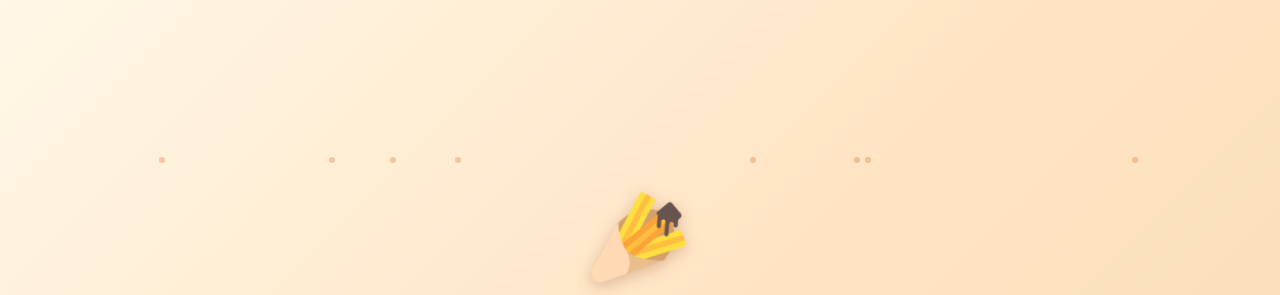
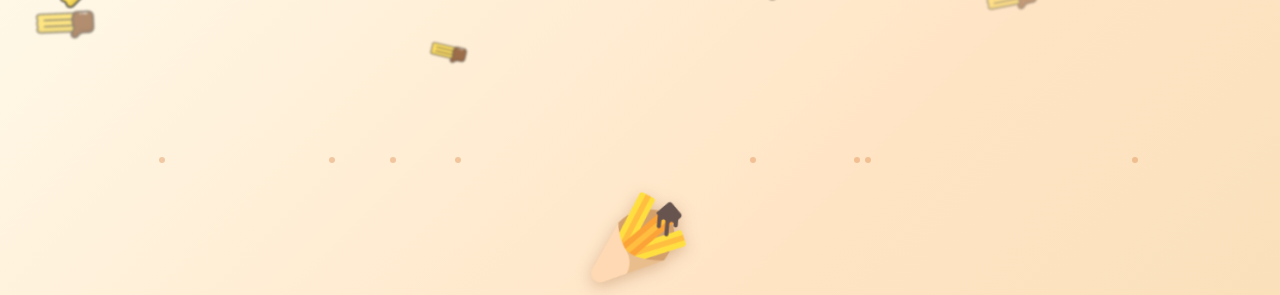
Before and after one commit to kacan98/churos, a website built with Vite: page index.html in a window 1280 px wide. Shown: the top 295 px of the page. Built offline with nearby package versions, Linux system fonts and the light colour scheme.

Commit message:
Falling churos

```diff
--- a/src/main.ts
+++ b/src/main.ts
@@ -10,9 +10,27 @@ let celebrationTriggered = false
 
 function init() {
     createParticles()
+    createFallingChurrosContainer()
     initChurroIcon()
+    requestNotificationPermission()
     updateCountdown()
     setInterval(updateCountdown, 1000)
+}
+
+function requestNotificationPermission() {
+    if ('Notification' in window && Notification.permission === 'default') {
+        Notification.requestPermission()
+    }
+}
+
+function sendNotification() {
+    if ('Notification' in window && Notification.permission === 'granted') {
+        new Notification('The prophecy is fulfilled.', {
+            body: 'The churros have arrived. Join us.',
+            icon: import.meta.env.BASE_URL + 'churro.png',
+            requireInteraction: true
+        })
+    }
 }
 
 function createParticles() {
@@ -26,6 +44,45 @@ function createParticles() {
         particle.style.animationDelay = `${Math.random() * 15}s`
         particle.style.animationDuration = `${15 + Math.random() * 10}s`
         particlesContainer.appendChild(particle)
+    }
+}
+
+const pageOpenedAt = Date.now()
+
+function createFallingChurrosContainer() {
+    const container = document.createElement('div')
+    container.className = 'falling-churros'
+    container.id = 'fallingChurros'
+    document.body.appendChild(container)
+
+    // Start spawning churros
+    setInterval(spawnChurros, 2000)
+}
+
+function addFallingChurro() {
+    const container = document.getElementById('fallingChurros')
+    if (!container) return
+
+    const churro = document.createElement('img')
+    churro.className = 'falling-churro'
+    churro.src = import.meta.env.BASE_URL + 'churro-fall.png'
+    churro.alt = ''
+    churro.style.left = `${Math.random() * 100}vw`
+    churro.style.animationDelay = `${Math.random() * 2}s`
+    churro.style.animationDuration = `${8 + Math.random() * 6}s`
+    churro.style.width = `${30 + Math.random() * 40}px`
+    churro.style.opacity = `${0.4 + Math.random() * 0.4}`
+    container.appendChild(churro)
+
+    setTimeout(() => churro.remove(), 16000)
+}
+
+function spawnChurros() {
+    const minutesOpen = (Date.now() - pageOpenedAt) / 1000 / 60
+    const churrosToAdd = Math.min(Math.floor(Math.pow(minutesOpen + 1, 2) * 3), 300)
+
+    for (let i = 0; i < churrosToAdd; i++) {
+        addFallingChurro()
     }
 }
 
@@ -81,6 +138,9 @@ function triggerCelebration() {
 
     // Say churros phrases
     sayChurrosPhrases()
+
+    // Send browser notification
+    sendNotification()
 }
 
 function playCelebrationSound() {
--- a/src/style.css
+++ b/src/style.css
@@ -180,3 +180,31 @@ body.celebrating {
         width: 120px;
     }
 }
+
+/* Falling churros */
+.falling-churros {
+    position: fixed;
+    top: 0;
+    left: 0;
+    width: 100%;
+    height: 100%;
+    pointer-events: none;
+    overflow: hidden;
+    z-index: 1;
+}
+
+.falling-churro {
+    position: absolute;
+    top: -60px;
+    animation: fall linear infinite;
+    filter: blur(1px);
+}
+
+@keyframes fall {
+    0% {
+        transform: translateY(-50px) rotate(0deg);
+    }
+    100% {
+        transform: translateY(calc(100vh + 50px)) rotate(360deg);
+    }
+}
```
Also changed, not shown: public/churro-fall.png (added).
